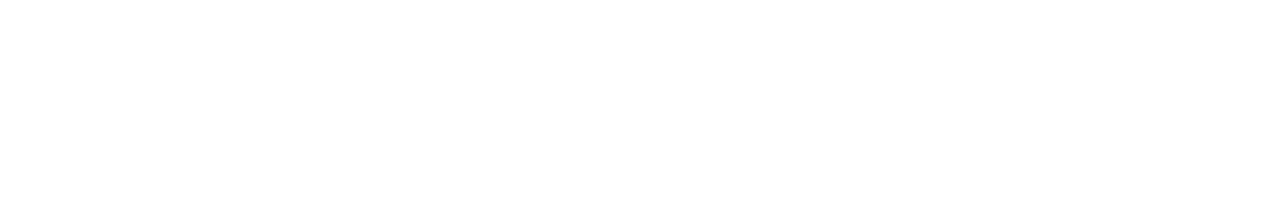
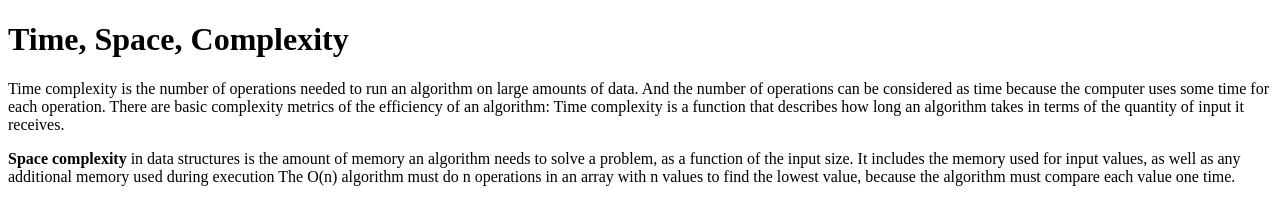
Before and after one commit to acciojob/time-and-space-complexity-Manisha2505, a website: page main.html in a window 1280 px wide. Drawn offline with Linux system fonts and the light colour scheme.

Commit message:
created a submission

```diff
--- a/main.html
+++ b/main.html
@@ -7,7 +7,14 @@
 </head>
 
 <body>
+	<h1>Time, Space, Complexity</h1>
+	<p>Time complexity is the number of operations needed to run an algorithm on large amounts of data. And the number of operations can be considered as time because the computer uses some time for each operation. There are basic complexity metrics of the efficiency of an algorithm:
+		Time complexity is a function that describes how long an algorithm takes in terms of the quantity of input it receives.
+	</p>
+	<p><b>Space complexity</b> in data structures is the amount of memory an algorithm needs to solve a problem, as a function of the input size. It includes the memory used for input values, as well as any additional memory used during execution
+	The O(n) algorithm must do n operations in an array with n values to find the lowest value, because the algorithm must compare each value one time.</p>
 	<!-- the entire body must be written by student -->
+
     <script type="text/javascript" src="./script.js">
 </script>
 
```
